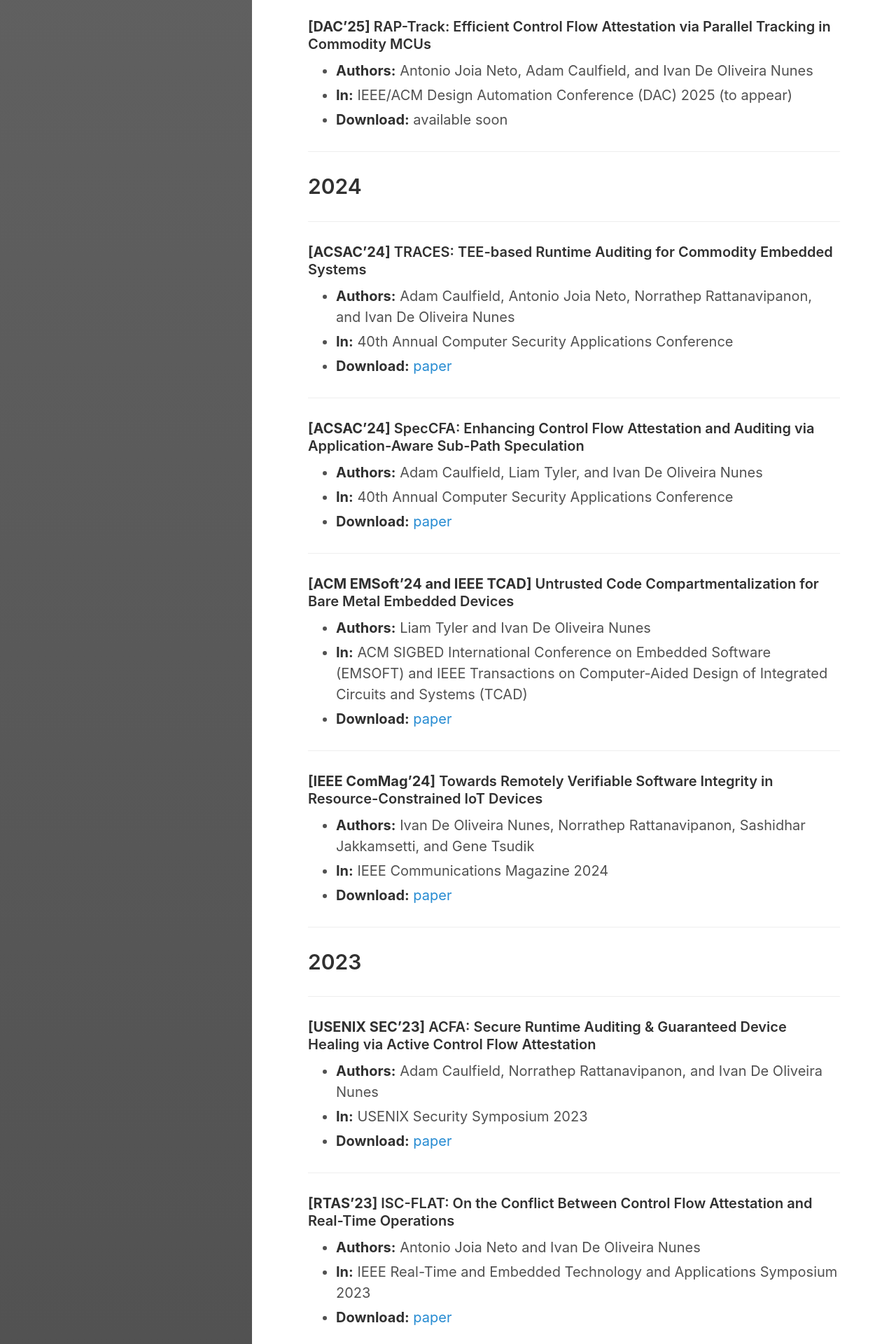
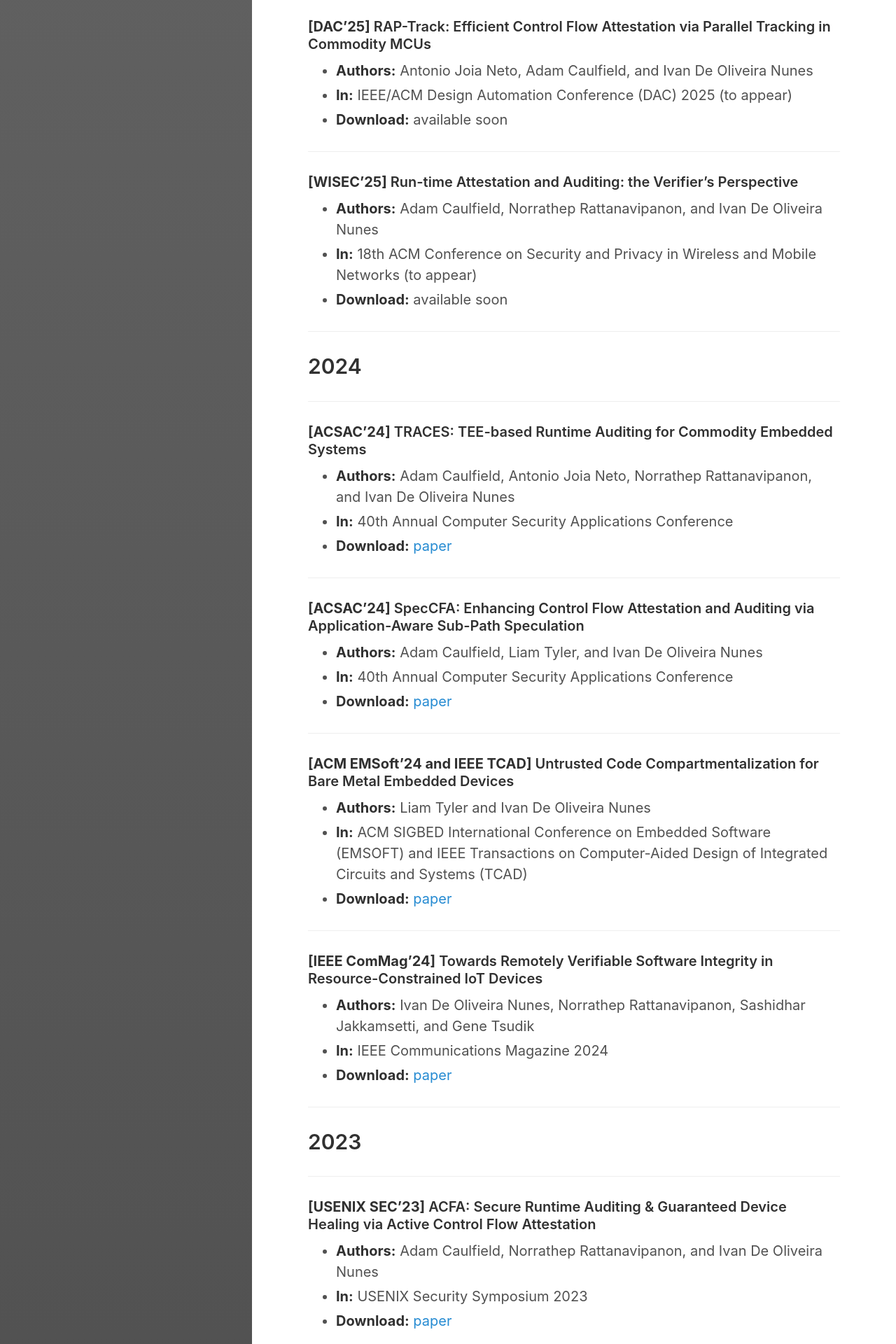
Before and after one commit to ivanolive/ivanolive.github.io, a Jekyll site: the page built from research.md, in a window 1280 px wide. Shown: the part 1009-2929 px from the top of the page at 70% size. Built offline with Jekyll 4.4.1, drawn with Linux system fonts in a browser that asks for light colours; some of the changed text lies outside the part shown.

Commit message:
Update research.md

```diff
--- a/research.md
+++ b/research.md
@@ -50,6 +50,13 @@ ___
 
 ___
 
+#### **\[WISEC'25\]** Run-time Attestation and Auditing: the Verifier’s Perspective
+
+- **Authors:** Adam Caulfield, Norrathep Rattanavipanon, and Ivan De Oliveira Nunes
+- **In:** 18th ACM Conference on Security and Privacy in Wireless and Mobile Networks (to appear)
+- **Download:** available soon
+
+___
 
 ## 2024
 
```
